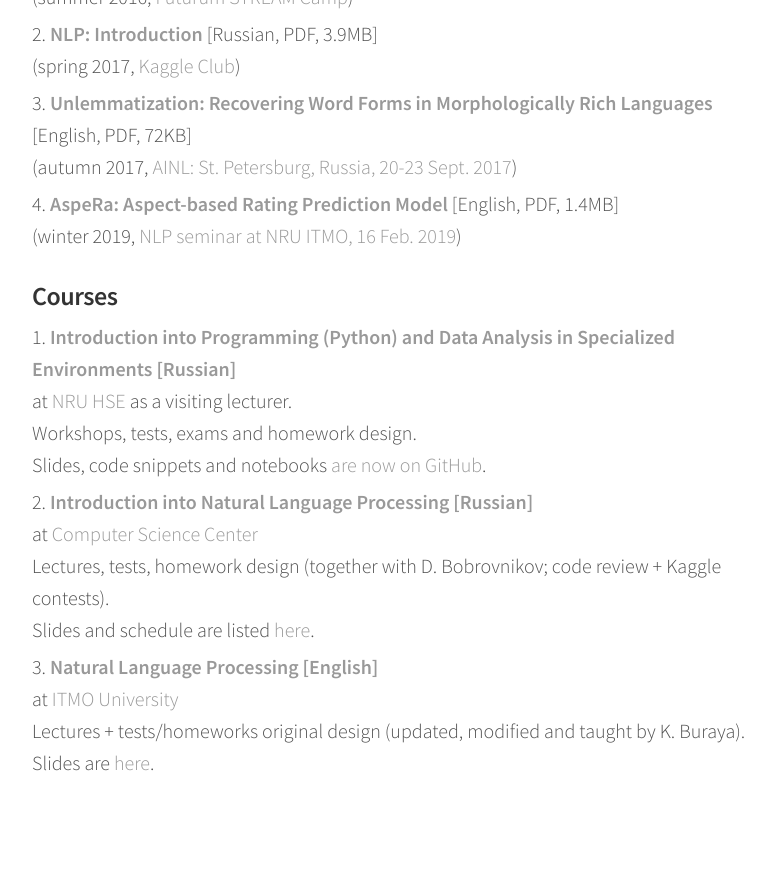
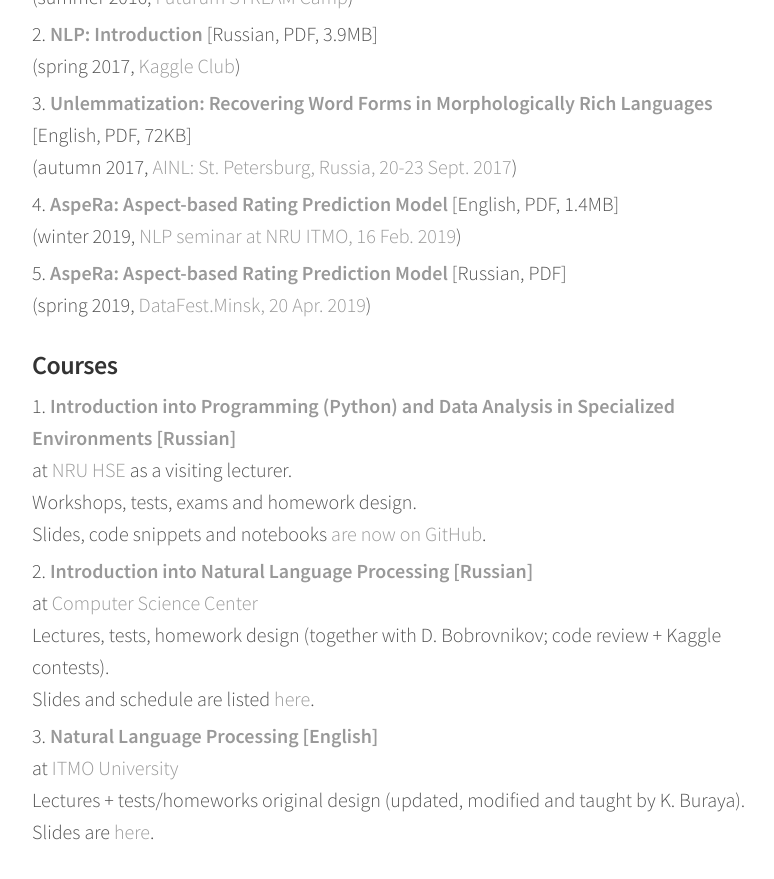
Before and after one commit to alexeyev/alexeyev.github.io, a Jekyll site: the page built from blahblahblah.html, in a window 1280 px wide and 900 px high, scrolled down 1144 px. Shown: the top 879 px of the window, without its empty margins (248-1022 px from the left). Built offline with Jekyll 4.4.1, drawn with Linux system fonts in a browser that asks for light colours.

Commit message:
Update blahblahblah.html

```diff
--- a/blahblahblah.html
+++ b/blahblahblah.html
@@ -51,6 +51,10 @@
         <li><b><a href="/pdf/AlekseevMalykh_AspeRa_ITMO.pdf">AspeRa: Aspect-based Rating Prediction Model</a></b>
 		[English, PDF, 1.4MB]
 		<br>(winter 2019, <a href="https://sites.google.com/view/nlp-seminars/main">NLP seminar at NRU ITMO, 16 Feb. 2019</a>)
+	<li><b><a href="">AspeRa: Aspect-based Rating Prediction Model</a></b>
+		[Russian, PDF]
+		<br>(spring 2019, <a href="https://datafest.by/">DataFest.Minsk, 20 Apr. 2019</a>)
+
 
     </ol>
     <h3>Courses</h3>
```
